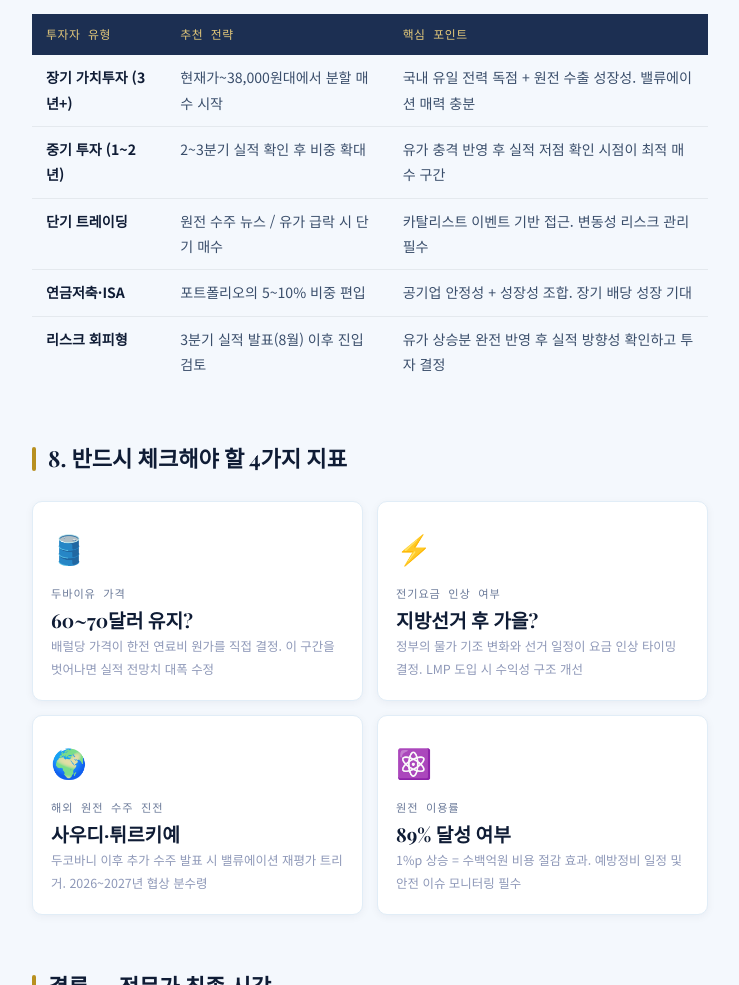
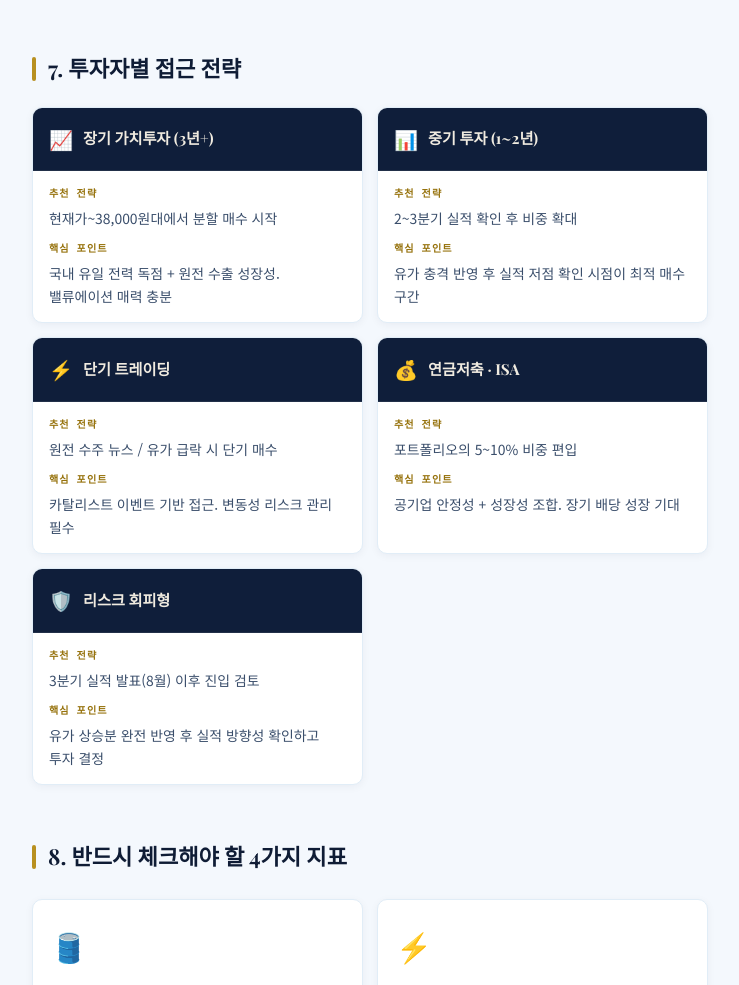
Before and after one commit to sjtiger234/sjtiger234.github.io, a plain HTML site: page post-kepco.html in a window 1280 px wide. Shown: the part 5661-6646 px from the top of the page, without its empty margins (270-1009 px from the left). Drawn offline with nearby package versions, Linux system fonts and the light colour scheme; a web font is replaced by a local one.

Commit message:
Add files via upload

```diff
--- a/post-kepco.html
+++ b/post-kepco.html
@@ -141,6 +141,26 @@
 .strat-table tr:last-child td{border-bottom:none}
 .strat-table td:first-child{color:#0F1C35;font-weight:700}
 
+
+/* 전략 카드 (테이블 대체) */
+.strat-cards{display:grid;grid-template-columns:repeat(2,1fr);gap:14px;margin:18px 0}
+.strat-card{background:#fff;border:1px solid #E1EDF7;border-radius:10px;
+  overflow:hidden;box-shadow:0 2px 8px rgba(15,28,53,.05)}
+.strat-header{display:flex;align-items:center;gap:10px;padding:14px 16px;
+  background:#0F1E3A;border-bottom:1px solid rgba(255,255,255,.08)}
+.strat-icon{font-size:1.2rem}
+.strat-type{font-family:'Playfair Display',Georgia,serif;font-size:.95rem;
+  font-weight:700;color:#F0EBE0;word-break:keep-all}
+.strat-body{padding:14px 16px}
+.strat-label{font-family:'IBM Plex Mono','Courier New',monospace;font-size:.63rem;
+  letter-spacing:.1em;text-transform:uppercase;color:#96720C;
+  margin:10px 0 4px;font-weight:600}
+.strat-label:first-child{margin-top:0}
+.strat-text{font-size:.87rem;color:#3A4E6B;line-height:1.65;word-break:keep-all}
+@media(max-width:600px){
+  .strat-cards{grid-template-columns:1fr}
+}
+
 /* 모바일 */
 @media(max-width:480px){
   .kpi-grid{grid-template-columns:repeat(2,1fr)}
@@ -154,7 +174,7 @@
     margin-bottom:10px;padding:12px 14px}
   .fin-table td{display:block;border-bottom:none;padding:3px 0;font-size:.83rem}
   .fin-table td:first-child{color:#96720C;font-size:.78rem;font-weight:700;
-    padding-bottom:6px;border-bottom:1px solid rgba(150,114,12,.2);margin-bottom:4px}
+    padding-bottom:6px;border-bottom:1px solid rgba(150,114,12,.2);margin-bottom:4px;word-break:keep-all}
   .target-row{flex-wrap:wrap}
   .t-name{min-width:70px;font-size:.67rem}
 }
@@ -477,15 +497,21 @@
 
 <div class="chart-section">
   <div class="chart-title">투자 결정 매트릭스 — 한국전력</div>
-  <table class="fin-table">
+
+  <p style="font-family:'IBM Plex Mono','Courier New',monospace;font-size:.72rem;
+    letter-spacing:.12em;text-transform:uppercase;color:#15803D;
+    margin:0 0 10px;display:flex;align-items:center;gap:8px">
+    <span style="display:inline-block;width:12px;height:12px;background:#15803D;border-radius:2px"></span>
+    상승 동력 (Upside Catalyst)
+  </p>
+  <table class="fin-table" style="margin-bottom:24px">
     <thead>
-      <tr><th>구분</th><th>항목</th><th>현황 및 내용</th><th>영향도</th></tr>
+      <tr><th style="width:30%">항목</th><th>현황 및 내용</th><th style="width:18%">영향도</th></tr>
     </thead>
     <tbody>
       <tr class="best">
-        <td rowspan="4" style="color:#15803D;font-size:.85rem">📈 상승<br>동력</td>
         <td>원전 이용률 상승</td>
-        <td>87%→89% 목표. 신한울 3·4호기 2028년 추가</td>
+        <td>87%→89% 목표. 신한울 3·4호기 2028년 추가 가동</td>
         <td class="pos">★★★★★</td>
       </tr>
       <tr>
@@ -493,18 +519,31 @@
         <td>체코 26조 계약. UAE·사우디·튀르키예 파이프라인</td>
         <td class="pos">★★★★★</td>
       </tr>
-      <tr>
+      <tr class="best">
         <td>유가 안정화</td>
         <td>중동 종전 → 두바이유 60~70달러 안정화 기대</td>
         <td class="pos">★★★★☆</td>
       </tr>
       <tr>
         <td>전기요금 인상</td>
-        <td>지방선거 이후 LMP 시행 및 지역별 차등요금제 검토</td>
+        <td>지방선거 이후 LMP 시행, 지역별 차등요금제 검토</td>
         <td class="pos">★★★☆☆</td>
       </tr>
+    </tbody>
+  </table>
+
+  <p style="font-family:'IBM Plex Mono','Courier New',monospace;font-size:.72rem;
+    letter-spacing:.12em;text-transform:uppercase;color:#B91C1C;
+    margin:0 0 10px;display:flex;align-items:center;gap:8px">
+    <span style="display:inline-block;width:12px;height:12px;background:#B91C1C;border-radius:2px"></span>
+    리스크 요인 (Downside Risk)
+  </p>
+  <table class="fin-table">
+    <thead>
+      <tr><th style="width:30%">항목</th><th>현황 및 내용</th><th style="width:18%">영향도</th></tr>
+    </thead>
+    <tbody>
       <tr class="best">
-        <td rowspan="4" style="color:#B91C1C;font-size:.85rem">⚠️ 리스크<br>요인</td>
         <td>연료비 시차 반영</td>
         <td>유가 상승분이 2분기부터 손익 반영. 2022년 패턴 재현 우려</td>
         <td class="neg">★★★★★</td>
@@ -514,9 +553,9 @@
         <td>정부 물가안정 기조로 하반기 인상 여력 제한</td>
         <td class="neg">★★★★☆</td>
       </tr>
-      <tr>
+      <tr class="best">
         <td>원전 충당부채</td>
-        <td>온실가스·원전사후처리 비용 충당부채 증가</td>
+        <td>온실가스·원전 사후처리 비용 충당부채 증가</td>
         <td class="neg">★★★☆☆</td>
       </tr>
       <tr>
@@ -572,38 +611,68 @@
 
 <!-- 8. 투자 전략 -->
 <h2>7. 투자자별 접근 전략</h2>
-<table class="strat-table">
-  <thead>
-    <tr><th>투자자 유형</th><th>추천 전략</th><th>핵심 포인트</th></tr>
-  </thead>
-  <tbody>
-    <tr>
-      <td>장기 가치투자 (3년+)</td>
-      <td>현재가~38,000원대에서 분할 매수 시작</td>
-      <td>국내 유일 전력 독점 + 원전 수출 성장성. 밸류에이션 매력 충분</td>
-    </tr>
-    <tr>
-      <td>중기 투자 (1~2년)</td>
-      <td>2~3분기 실적 확인 후 비중 확대</td>
-      <td>유가 충격 반영 후 실적 저점 확인 시점이 최적 매수 구간</td>
-    </tr>
-    <tr>
-      <td>단기 트레이딩</td>
-      <td>원전 수주 뉴스 / 유가 급락 시 단기 매수</td>
-      <td>카탈리스트 이벤트 기반 접근. 변동성 리스크 관리 필수</td>
-    </tr>
-    <tr>
-      <td>연금저축·ISA</td>
-      <td>포트폴리오의 5~10% 비중 편입</td>
-      <td>공기업 안정성 + 성장성 조합. 장기 배당 성장 기대</td>
-    </tr>
-    <tr>
-      <td>리스크 회피형</td>
-      <td>3분기 실적 발표(8월) 이후 진입 검토</td>
-      <td>유가 상승분 완전 반영 후 실적 방향성 확인하고 투자 결정</td>
-    </tr>
-  </tbody>
-</table>
+<div class="strat-cards">
+  <div class="strat-card">
+    <div class="strat-header">
+      <span class="strat-icon">📈</span>
+      <span class="strat-type">장기 가치투자 (3년+)</span>
+    </div>
+    <div class="strat-body">
+      <div class="strat-label">추천 전략</div>
+      <div class="strat-text">현재가~38,000원대에서 분할 매수 시작</div>
+      <div class="strat-label">핵심 포인트</div>
+      <div class="strat-text">국내 유일 전력 독점 + 원전 수출 성장성. 밸류에이션 매력 충분</div>
+    </div>
+  </div>
+  <div class="strat-card">
+    <div class="strat-header">
+      <span class="strat-icon">📊</span>
+      <span class="strat-type">중기 투자 (1~2년)</span>
+    </div>
+    <div class="strat-body">
+      <div class="strat-label">추천 전략</div>
+      <div class="strat-text">2~3분기 실적 확인 후 비중 확대</div>
+      <div class="strat-label">핵심 포인트</div>
+      <div class="strat-text">유가 충격 반영 후 실적 저점 확인 시점이 최적 매수 구간</div>
+    </div>
+  </div>
+  <div class="strat-card">
+    <div class="strat-header">
+      <span class="strat-icon">⚡</span>
+      <span class="strat-type">단기 트레이딩</span>
+    </div>
+    <div class="strat-body">
+      <div class="strat-label">추천 전략</div>
+      <div class="strat-text">원전 수주 뉴스 / 유가 급락 시 단기 매수</div>
+      <div class="strat-label">핵심 포인트</div>
+      <div class="strat-text">카탈리스트 이벤트 기반 접근. 변동성 리스크 관리 필수</div>
+    </div>
+  </div>
+  <div class="strat-card">
+    <div class="strat-header">
+      <span class="strat-icon">💰</span>
+      <span class="strat-type">연금저축 · ISA</span>
+    </div>
+    <div class="strat-body">
+      <div class="strat-label">추천 전략</div>
+      <div class="strat-text">포트폴리오의 5~10% 비중 편입</div>
+      <div class="strat-label">핵심 포인트</div>
+      <div class="strat-text">공기업 안정성 + 성장성 조합. 장기 배당 성장 기대</div>
+    </div>
+  </div>
+  <div class="strat-card">
+    <div class="strat-header">
+      <span class="strat-icon">🛡️</span>
+      <span class="strat-type">리스크 회피형</span>
+    </div>
+    <div class="strat-body">
+      <div class="strat-label">추천 전략</div>
+      <div class="strat-text">3분기 실적 발표(8월) 이후 진입 검토</div>
+      <div class="strat-label">핵심 포인트</div>
+      <div class="strat-text">유가 상승분 완전 반영 후 실적 방향성 확인하고 투자 결정</div>
+    </div>
+  </div>
+</div>
 
 <!-- 9. 핵심 모니터링 지표 -->
 <h2>8. 반드시 체크해야 할 4가지 지표</h2>
```
